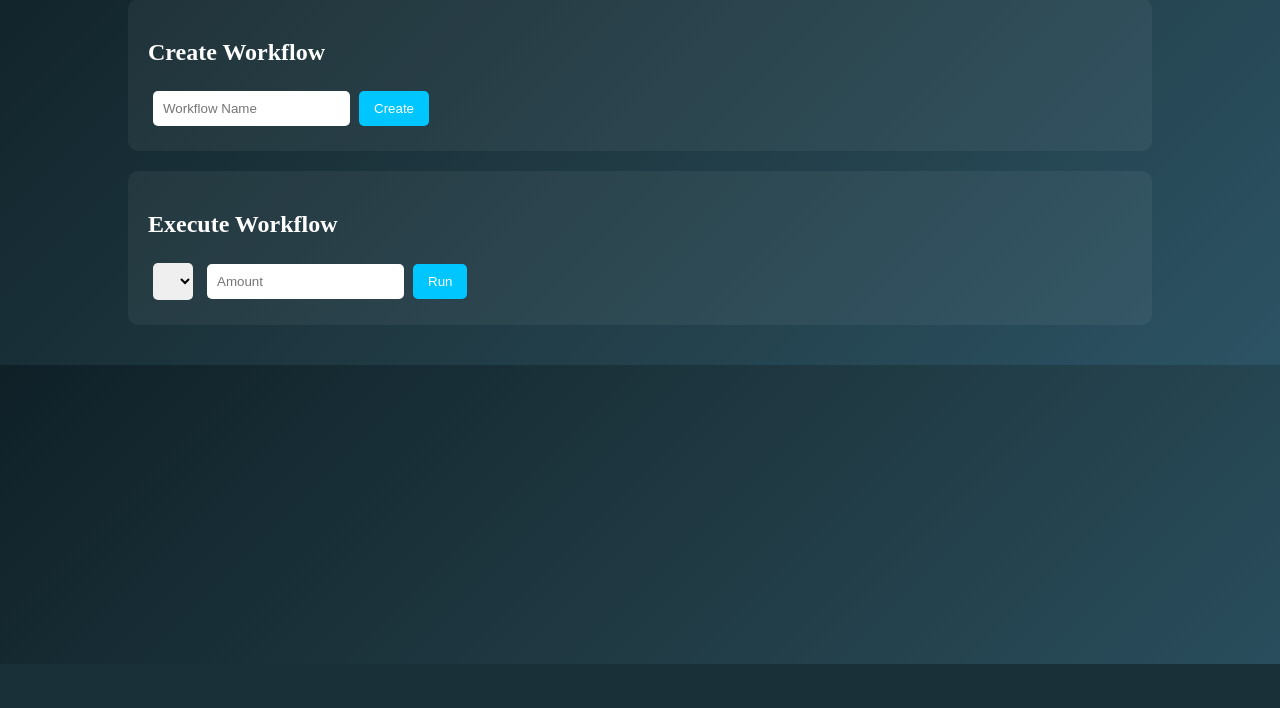
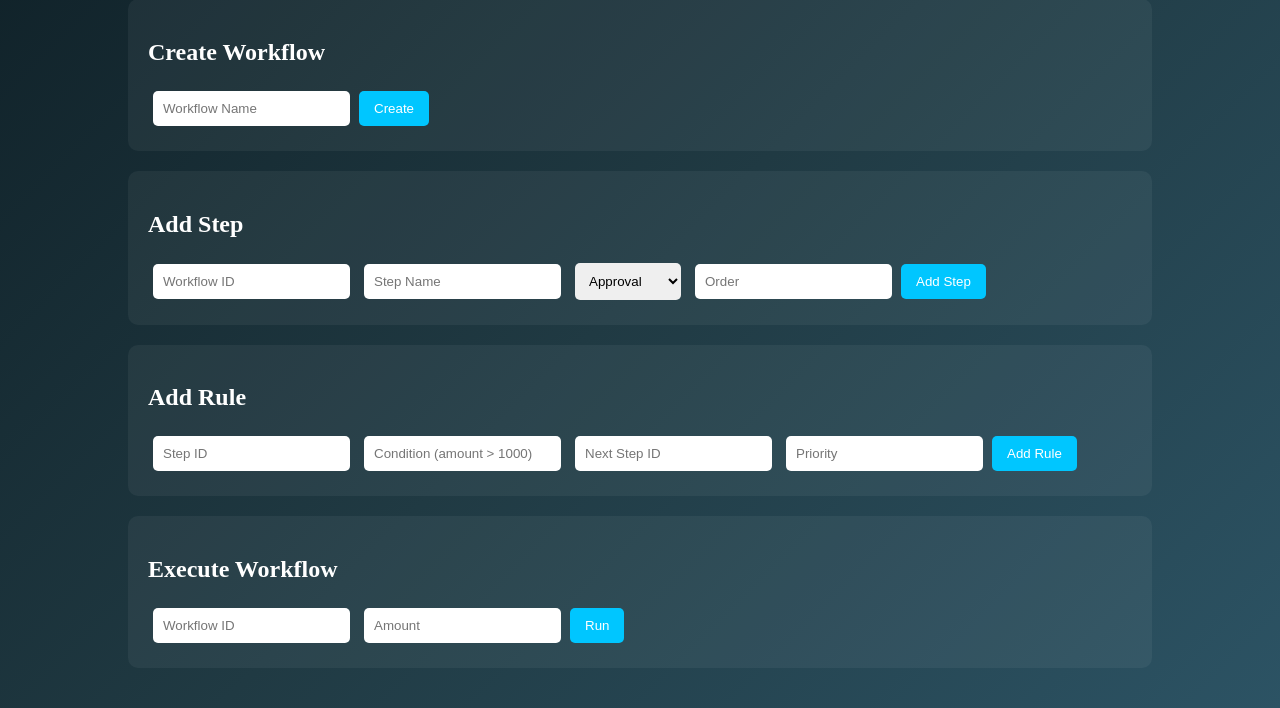
Before and after one commit to Abishek20057/workflow-engine-v2, a FastAPI app: page / in a window 1280 px wide. Shown: the part 136-844 px from the top of the page. Before the commit the page ends 800 px from the top, so only its background shows below. Run offline with FastAPI, Linux system fonts and the light colour scheme; lists and menus that the app fills with data are empty.

Commit message:
added step and rule UI

```diff
--- a/templates/index.html
+++ b/templates/index.html
@@ -2,7 +2,6 @@
 <html>
 
 <head>
-
 <title>Workflow Automation Engine</title>
 
 <link rel="stylesheet" href="/static/style.css">
@@ -15,31 +14,78 @@
 
 <h1>Workflow Automation Engine</h1>
 
-<a href="/history"><button>View History</button></a>
+<a href="/history">
+<button>View History</button>
+</a>
+
+
+<!-- CREATE WORKFLOW -->
 
 <div class="section">
 
 <h2>Create Workflow</h2>
 
-<input id="wf_name" placeholder="Workflow Name">
+<input id="workflow_name" placeholder="Workflow Name">
 
 <button onclick="createWorkflow()">Create</button>
 
 </div>
 
+
+
+<!-- ADD STEP -->
+
+<div class="section">
+
+<h2>Add Step</h2>
+
+<input id="step_workflow" placeholder="Workflow ID">
+
+<input id="step_name" placeholder="Step Name">
+
+<select id="step_type">
+
+<option value="approval">Approval</option>
+<option value="task">Task</option>
+<option value="notification">Notification</option>
+
+</select>
+
+<input id="step_order" placeholder="Order">
+
+<button onclick="addStep()">Add Step</button>
+
+</div>
+
+
+
+<!-- ADD RULE -->
+
+<div class="section">
+
+<h2>Add Rule</h2>
+
+<input id="rule_step" placeholder="Step ID">
+
+<input id="condition" placeholder="Condition (amount > 1000)">
+
+<input id="next_step" placeholder="Next Step ID">
+
+<input id="priority" placeholder="Priority">
+
+<button onclick="addRule()">Add Rule</button>
+
+</div>
+
+
+
+<!-- EXECUTE WORKFLOW -->
+
 <div class="section">
 
 <h2>Execute Workflow</h2>
 
-<select id="workflow_select">
-
-{% for wf in workflows.values() %}
-
-<option value="{{wf.id}}">{{wf.name}}</option>
-
-{% endfor %}
-
-</select>
+<input id="exec_workflow" placeholder="Workflow ID">
 
 <input id="amount" placeholder="Amount">
 
@@ -49,30 +95,66 @@
 
 </div>
 
+
+
 <script>
 
 async function createWorkflow(){
 
-let name=document.getElementById("wf_name").value
+let name=document.getElementById("workflow_name").value
 
 await fetch(`/workflow?name=${name}`,{method:"POST"})
 
-location.reload()
+alert("Workflow Created")
 
 }
 
+
+
+async function addStep(){
+
+let wf=document.getElementById("step_workflow").value
+let name=document.getElementById("step_name").value
+let type=document.getElementById("step_type").value
+let order=document.getElementById("step_order").value
+
+await fetch(`/step?workflow_id=${wf}&name=${name}&step_type=${type}&order=${order}`,{method:"POST"})
+
+alert("Step Added")
+
+}
+
+
+
+async function addRule(){
+
+let step=document.getElementById("rule_step").value
+let cond=document.getElementById("condition").value
+let next=document.getElementById("next_step").value
+let pri=document.getElementById("priority").value
+
+await fetch(`/rule?step_id=${step}&condition=${cond}&next_step_id=${next}&priority=${pri}`,{method:"POST"})
+
+alert("Rule Added")
+
+}
+
+
+
 async function runWorkflow(){
 
-let wf=document.getElementById("workflow_select").value
+let wf=document.getElementById("exec_workflow").value
 let amount=document.getElementById("amount").value
 
-let res=await fetch(`/execute/${wf}`,{
+let response=await fetch(`/execute/${wf}`,{
 method:"POST",
-headers:{"Content-Type":"application/json"},
+headers:{
+"Content-Type":"application/json"
+},
 body:JSON.stringify({amount:amount})
 })
 
-let html=await res.text()
+let html=await response.text()
 
 document.open()
 document.write(html)
```
